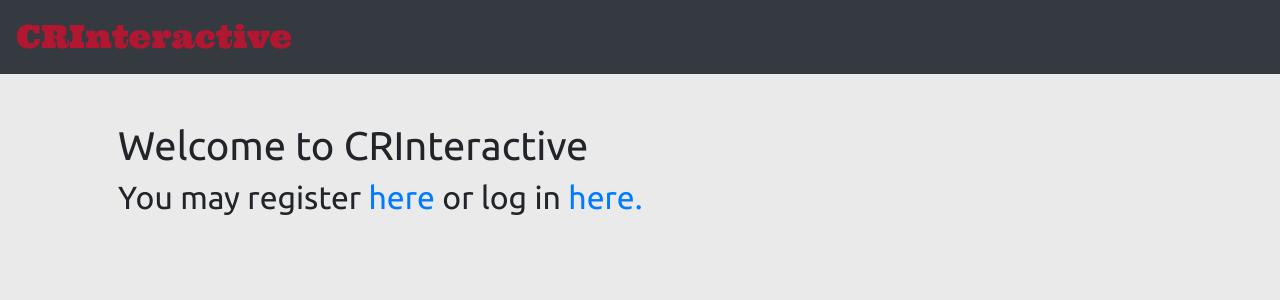
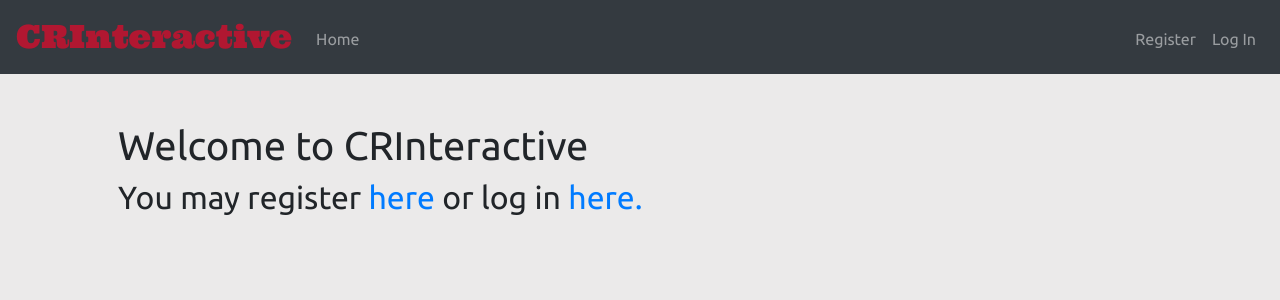
Before and after one commit to hectorastrom/CRInteractive, a Flask app: page / in a window 1280 px wide. Shown: the top 300 px of the page. Run offline with Flask 2, Linux system fonts and the light colour scheme.

Commit message:
Expanded navbar

```diff
--- a/templates/layout.html
+++ b/templates/layout.html
@@ -23,10 +23,22 @@
     </head>
 
     <body>
-        <nav class="navbar navbar-dark bg-dark dark-color">
+        <nav class="navbar navbar-expand-md navbar-dark bg-dark">
             <a class="navbar-brand fonta" href="{{ url_for('index') }}">
                 <span class="brand">CRInteractive</span>
             </a>
+            <button aria-controls="navbar" aria-expanded="false" aria-label="Toggle navigation" class="navbar-toggler" data-target="#navbar" data-toggle="collapse" type="button">
+                <span class="navbar-toggler-icon"></span>
+            </button>
+            <div class="collapse navbar-collapse" id="navbar">
+                    <ul class="navbar-nav mr-auto mt-1">
+                        <li class="nav-item"><a class="nav-link" href="{{ url_for('index') }}">Home</a></li>
+                    </ul>
+                    <ul class="navbar-nav ml-auto mt-1">
+                        <li class="nav-item"><a class="nav-link" href="{{ url_for('register') }}">Register</a></li>
+                        <li class="nav-item"><a class="nav-link" href="{{ url_for('login') }}">Log In</a></li>
+                    </ul>
+            </div>
         </nav>
 
         <header>
```
